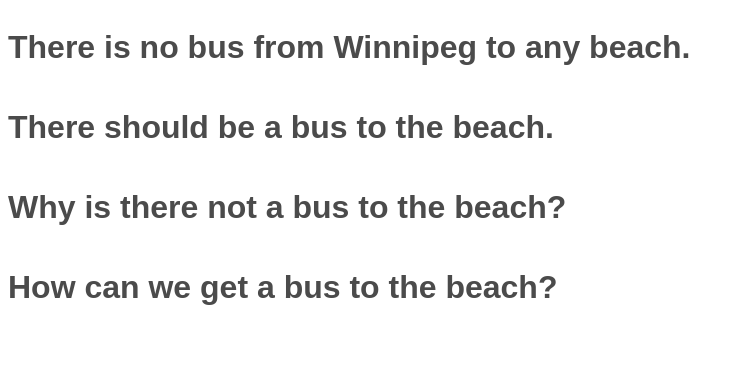
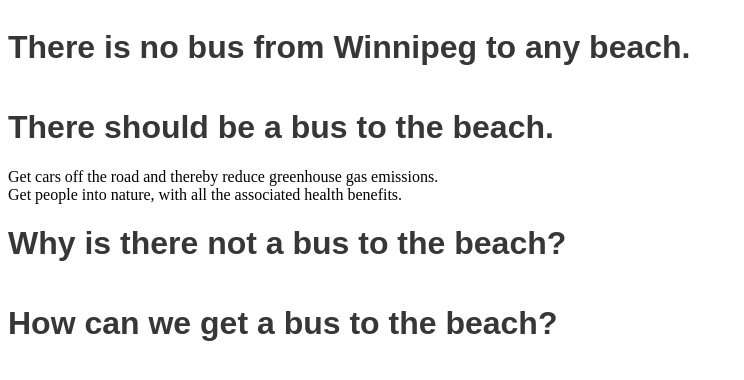
Before and after one commit to beachbuswinnipeg/beachbuswinnipeg.github.io, a plain HTML site: page index.html in a window 1280 px wide. Shown: the whole page, without its empty margins (0-744 px from the left). Drawn offline with nearby package versions, Linux system fonts and the light colour scheme.

Commit message:
Added rudimentary points
Added rudimentary points

```diff
--- a/app.js
+++ b/app.js
@@ -3,7 +3,10 @@
     data: {
         mainHeadings: [
             {text: "There is no bus from Winnipeg to any beach."},
-            {text: "There should be a bus to the beach."},
+            {text: "There should be a bus to the beach.", points:[
+                {text: "Get cars off the road and thereby reduce greenhouse gas emissions."},
+                {text: "Get people into nature, with all the associated health benefits."}
+            ]},
             {text: "Why is there not a bus to the beach?"},
             {text: "How can we get a bus to the beach?"}
         ]
--- a/index.html
+++ b/index.html
@@ -15,7 +15,8 @@
 
         <div id="app" style="display: flex; flex-direction: column;">
             <div v-for="heading in mainHeadings">
-                <h1 style="font-family: sans-serif; color: rgb(75,75,75)">{{heading.text}}</h1>
+                <h1 style="font-family: sans-serif; color: rgb(55,55,55)">{{heading.text}}</h1>
+                <div v-for="point in heading.points">{{point.text}}</div>
             </div>
         </div>
 
```
